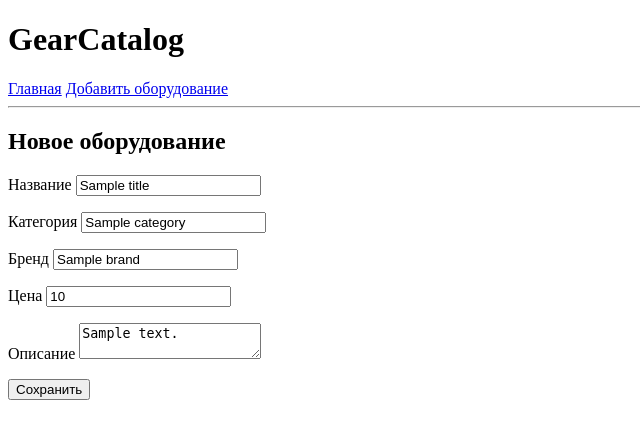
After one commit to rodionsm351-ship-it/oris, a Flask app: template flask_app/templates/add_gear.html in a window 1280 px wide. The commit adds this page. Shown: the top 439 px of the page, without its empty margins (0-640 px from the left). Run offline with Flask 3, Linux system fonts and the light colour scheme; the template is opened without the code that fills it: most values are stand-ins (such as "Sample title", 1, 10 or a date in 2020).

Commit message:
base app gear catalog

```diff
--- a/flask_app/app.py
+++ b/flask_app/app.py
@@ -0,0 +1,81 @@
+from flask import Flask, render_template, request, redirect, url_for
+
+app = Flask(__name__)
+
+gears = [
+    {
+        'id': 1,
+        'title': 'Sony a6700',
+        'category': 'Camera',
+        'brand': 'Sony',
+        'price': 100.000,
+        'description': 'Описание Sony a6700'
+    },
+    {
+        'id': 2,
+        'title': 'Canon EOS R5',
+        'category': 'Camera',
+        'brand': 'Canon',
+        'price': 200.000,
+        'description': 'Описание Canon EOS R5'
+    }
+]
+
+@app.route('/')
+def index():
+    return render_template('index.html', gears=gears)
+
+
+@app.route('/gear/<int:gear_id>')
+def gear_details(gear_id):
+    gear = next((g for g in gears if g['id'] == gear_id), None)
+    if gear:
+        return render_template('gear_details.html', gear=gear)
+    else:
+        return "Gear not found", 404
+
+
+@app.route('/gear/add', methods=['GET', 'POST'])
+def add_gear():
+    if request.method == 'POST':
+        title = request.form.get('title', '')
+        category = request.form.get('category', '')
+        brand = request.form.get('brand', '')
+        price = request.form.get('price', '')
+        description = request.form.get('description', '').strip()
+
+        errors = []
+
+        if not title:
+            errors.append("Title is required")
+
+        if not category:
+            errors.append("Category is required")
+
+        if not brand:
+            errors.append("Brand is required")
+
+        if not price:
+            errors.append("Price is required")
+
+        if errors:
+            return render_template('add_gear.html', errors=errors, title=title, category=category, brand=brand, price=price, description=description)
+
+        new_gear = {
+            'id': len(gears) + 1,
+            'title': title,
+            'category': category,
+            'brand': brand,
+            'price': price,
+            'description': description
+        }
+
+        gears.append(new_gear)
+        return redirect(url_for('index'))
+
+    return render_template('add_gear.html')
+
+
+
+if __name__ == '__main__':
+    app.run(debug=True)
--- /dev/null
+++ b/flask_app/templates/add_gear.html
@@ -0,0 +1,46 @@
+{% extends "base.html" %}
+
+{% block title %}
+Добавить оборудование
+{% endblock %}
+
+{% block content %}
+
+<h2>Новое оборудование</h2>
+
+{% for error in errors|default([]) %}
+    <p>{{ error }}</p>
+{% endfor %}
+
+<form method="POST">
+
+    <p>
+        <label>Название</label>
+        <input type="text" name="title" value="{{ title|default('') }}">
+    </p>
+
+    <p>
+        <label>Категория</label>
+        <input type="text" name="category" value="{{ category|default('') }}">
+    </p>
+
+    <p>
+        <label>Бренд</label>
+        <input type="text" name="brand" value="{{ brand|default('') }}">
+    </p>
+
+    <p>
+        <label>Цена</label>
+        <input type="number" name="price" value="{{ price|default('') }}" step="0.01">
+    </p>
+
+    <p>
+        <label>Описание</label>
+        <textarea name="description">{{ description|default('') }}</textarea>
+    </p>
+
+    <button type="submit">Сохранить</button>
+
+</form>
+
+{% endblock %}
--- a/flask_app/templates/base.html
+++ b/flask_app/templates/base.html
@@ -2,15 +2,15 @@
 <html lang="ru">
 <head>
     <meta charset="UTF-8">
-    <title>{% block title %}IdeaBox{% endblock %}</title>
+    <title>{% block title %}GearCatalog{% endblock %}</title>
 </head>
 <body>
 
     <header>
-        <h1>IdeaBox</h1>
+        <h1>GearCatalog</h1>
         <nav>
             <a href="{{ url_for('index') }}">Главная</a>
-            <a href="{{ url_for('add_idea') }}">Добавить идею</a>
+            <a href="{{ url_for('add_gear') }}">Добавить оборудование</a>
         </nav>
     </header>
 
```
Also changed, not shown: flask_app/templates/gear_details.html (added, +18 -0 lines), flask_app/templates/index.html (added, +28 -0 lines), sockets/client.py (added, +10 -0 lines), sockets/server.py (added, +39 -0 lines).
